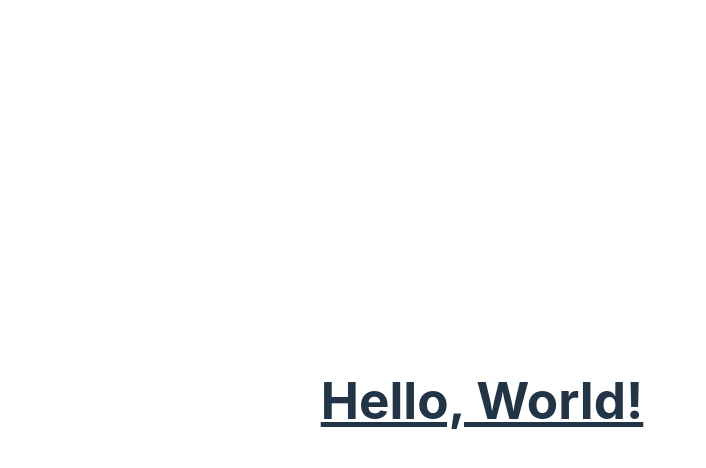
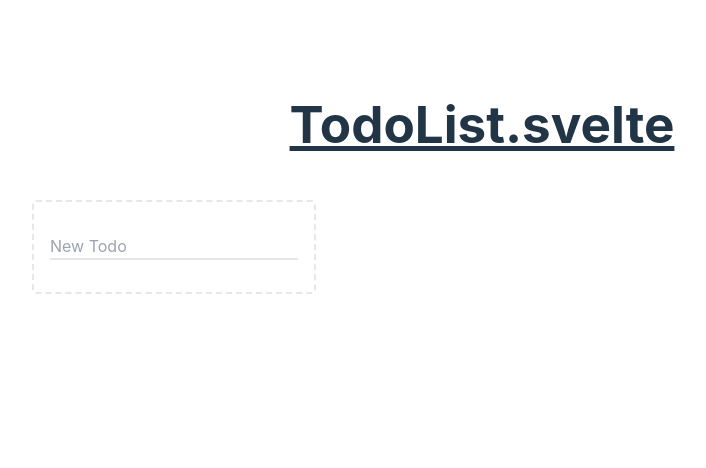
Before and after one commit to auswuchs/todo-list-svelte, a Svelte app: page / in a window 1280 px wide. Shown: the top 468 px of the page, without its empty margins (158-864 px from the left). Built offline with nearby package versions, Linux system fonts and the light colour scheme.

Commit message:
feature: Create TodoList component.

```diff
--- a/src/App.svelte
+++ b/src/App.svelte
@@ -1,10 +1,60 @@
 <script>
-  let helloWorld = "Hello, World!";
+  // @ts-nocheck
+  import TodoList from "./components/TodoList.svelte";
+
+  const heading = "TodoList.svelte";
 </script>
 
 <main>
-  <h1 class="font-bold underline">{helloWorld}</h1>
+  <h1 class="heading">{heading}</h1>
+
+  <TodoList let:todos let:toggleTodo let:addTodo>
+    <ul class="list">
+      <form on:submit|preventDefault={addTodo} class="todo-form">
+        <input
+          type="text"
+          name="todo"
+          class="todo-form-input"
+          autocomplete="off"
+          placeholder="New Todo"
+        />
+      </form>
+
+      {#each todos as todo}
+        <li class="list-todo">
+          <input
+            type="checkbox"
+            class="accent-slate-600"
+            class:border-green={todo.done}
+            class:text-green={todo.done}
+            value={todo.done}
+            on:change={toggleTodo(todo.id)}
+          />
+          {todo}
+        </li>
+      {/each}
+    </ul>
+  </TodoList>
 </main>
 
 <style>
+  .heading {
+    @apply font-bold underline;
+  }
+
+  .list {
+    @apply grid grid-cols-12 gap-6 mt-12;
+  }
+
+  .list-todo {
+    @apply col-span-4 p-4 py-8 text-center border-2 rounded cursor-pointer;
+  }
+
+  .todo-form {
+    @apply col-span-4 p-4 py-8 border-2 border-dashed rounded;
+  }
+
+  .todo-form-input {
+    @apply bg-transparent border-b-2 outline-none w-full;
+  }
 </style>
--- a/src/app.css
+++ b/src/app.css
@@ -30,7 +30,7 @@ a:hover {
 body {
   margin: 0;
   display: flex;
-  place-items: center;
+  padding-top: 5%;
   min-width: 320px;
   min-height: 100vh;
 }
--- /dev/null
+++ b/src/components/TodoList.svelte
@@ -0,0 +1,22 @@
+<script>
+  export let todos = [];
+
+  let toggleTodo = (id) => {
+    const todo = todos.find((unit) => (unit.id = id));
+    todo.done = !todo.done;
+  };
+
+  let addTodo = (event) => {
+    const data = new FormData(event.target);
+    event.target.reset();
+
+    console.warn({ todos });
+    todos.push({
+      id: todos.length,
+      title: data.get("todo"),
+      done: false,
+    });
+  };
+</script>
+
+<slot {todos} {toggleTodo} {addTodo} />
```
